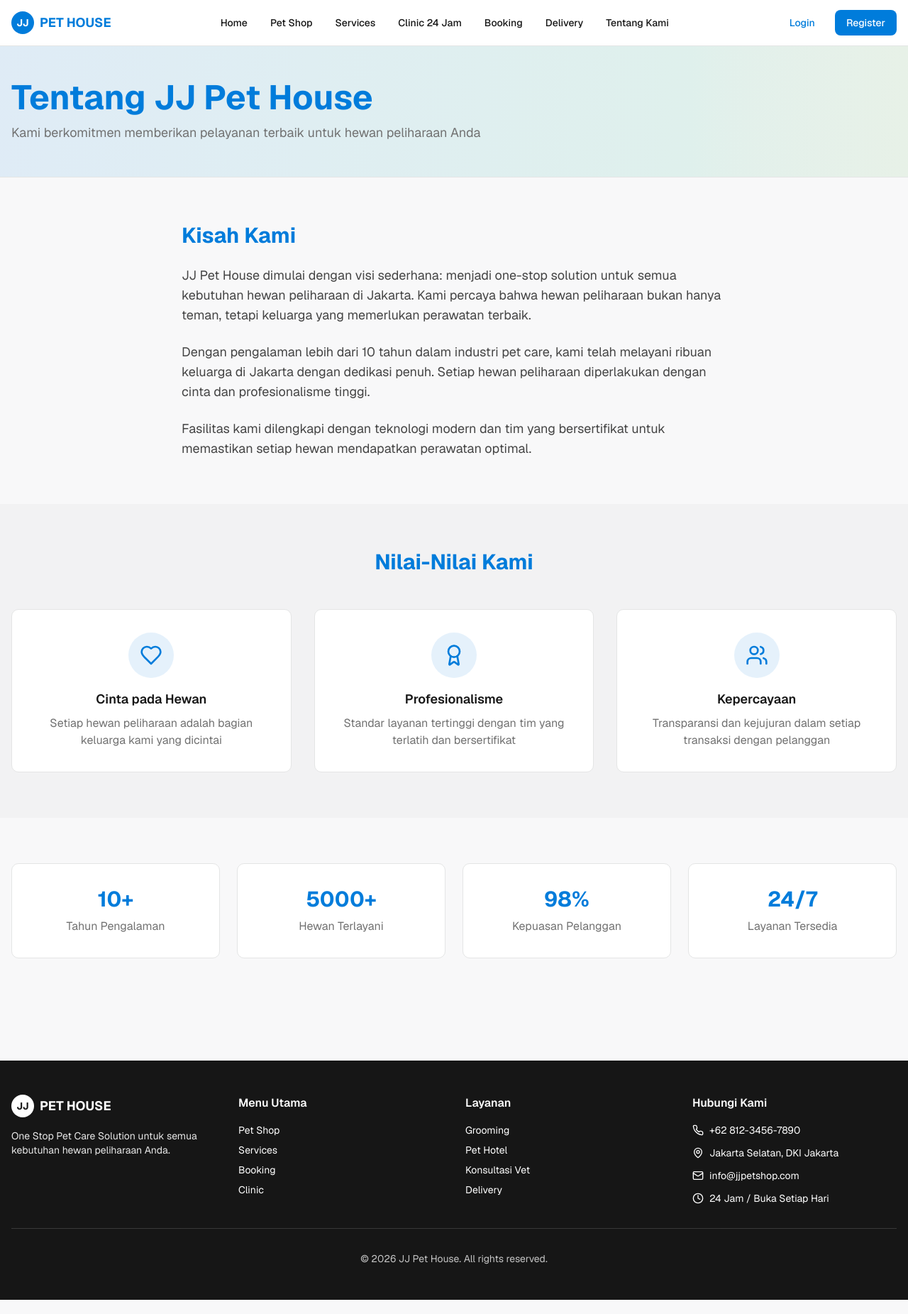
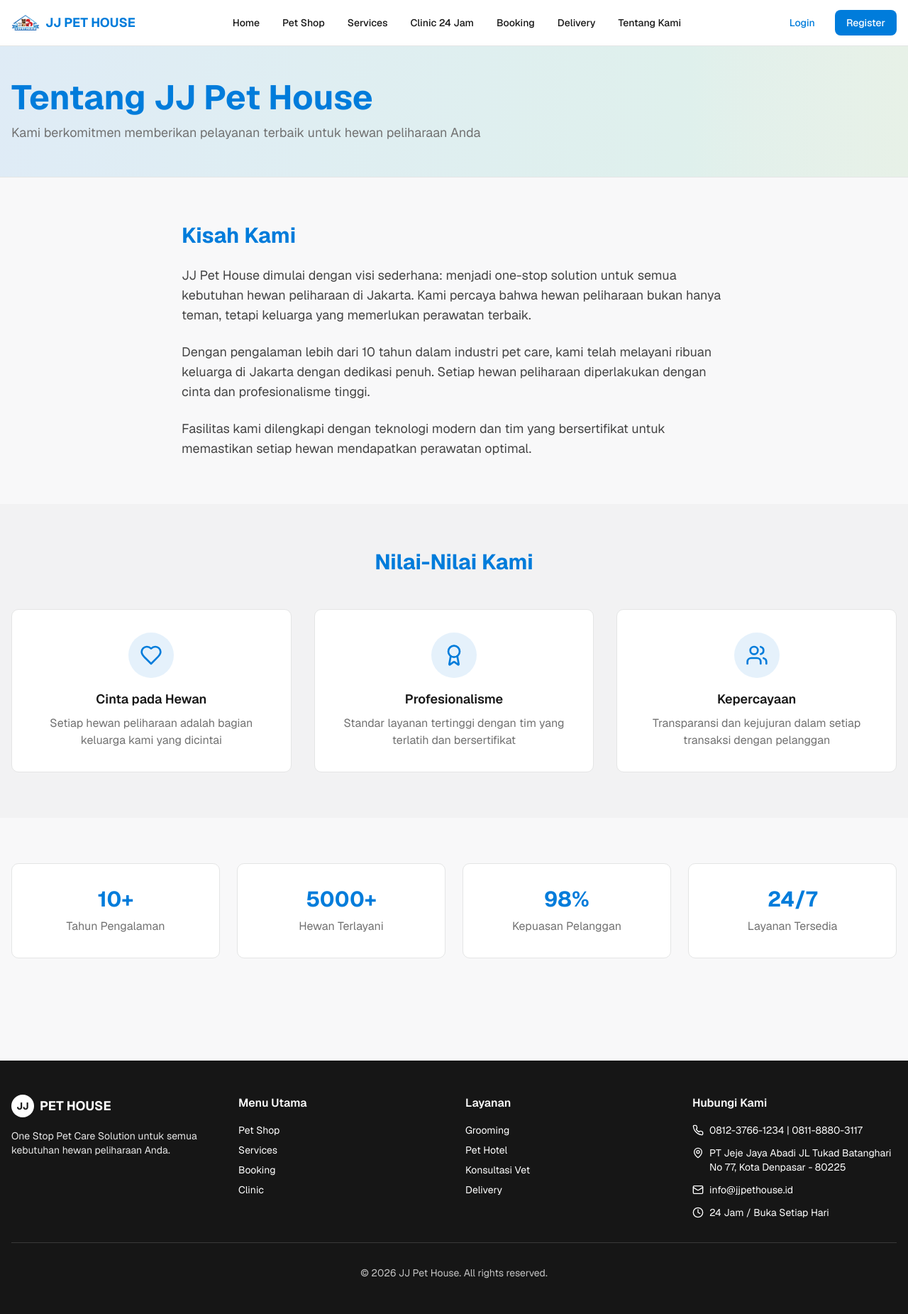
Before and after one commit to atozpw/petshop, a Next.js app: page /about in a window 1280 px wide. Shown: the whole page at 71% size. Built offline with nearby package versions, Linux system fonts and the light colour scheme.

Commit message:
fix: update kontan informasi dan logo

```diff
--- a/app/booking/confirmation/page.tsx
+++ b/app/booking/confirmation/page.tsx
@@ -111,8 +111,8 @@ export default function ConfirmationPage() {
                 <div className="space-y-2 text-sm">
                   <div className="flex items-center gap-2">
                     <Phone size={16} className="text-primary" />
-                    <a href="tel:+6281234567890" className="text-primary hover:underline">
-                      +62 812-3456-7890
+                    <a href="tel:+6281188803117" className="text-primary hover:underline">
+                      0811-8880-3117
                     </a>
                   </div>
                   <div className="flex items-center gap-2">
--- a/app/clinic/page.tsx
+++ b/app/clinic/page.tsx
@@ -107,12 +107,12 @@ export default function ClinicPage() {
             <h2 className="text-3xl font-bold mb-4">Butuh Konsultasi Veteriner?</h2>
             <p className="text-lg opacity-90 mb-6">Hubungi kami sekarang untuk jadwal konsultasi Anda</p>
             <div className="flex flex-col sm:flex-row gap-4 justify-center">
-              <a href="https://wa.me/6281234567890" target="_blank" rel="noopener noreferrer">
+              <a href="https://wa.me/6281237661234" target="_blank" rel="noopener noreferrer">
                 <button className="px-8 py-3 bg-white text-primary font-semibold rounded-lg hover:bg-gray-100">
                   Chat WhatsApp
                 </button>
               </a>
-              <a href="tel:+6281234567890">
+              <a href="tel:+6281188803117">
                 <button className="px-8 py-3 bg-white/20 text-white font-semibold rounded-lg hover:bg-white/30 border border-white">
                   Hubungi Telepon
                 </button>
--- a/app/layout.tsx
+++ b/app/layout.tsx
@@ -13,19 +13,19 @@ export const metadata: Metadata = {
   icons: {
     icon: [
       {
-        url: "/icon-light-32x32.png",
+        url: "/logo.png",
         media: "(prefers-color-scheme: light)",
       },
       {
-        url: "/icon-dark-32x32.png",
+        url: "/logo.png",
         media: "(prefers-color-scheme: dark)",
       },
       {
-        url: "/icon.svg",
+        url: "/logo.png",
         type: "image/svg+xml",
       },
     ],
-    apple: "/apple-icon.png",
+    apple: "/logo.png",
   },
 }
 
--- a/app/page.tsx
+++ b/app/page.tsx
@@ -51,12 +51,12 @@ export default function Home() {
                   Siap melayani hewan kesayangan Anda kapan saja dengan dokter hewan berpengalaman dan peralatan modern.
                 </p>
                 <div className="flex flex-col sm:flex-row gap-3 pt-4">
-                  <a href="https://wa.me/6281234567890" target="_blank" rel="noopener noreferrer">
+                  <a href="https://wa.me/6281188803117" target="_blank" rel="noopener noreferrer">
                     <button className="px-6 py-2 bg-white text-primary font-semibold rounded-lg hover:bg-gray-100 transition-colors flex items-center gap-2">
                       <span>💬</span> Hubungi Sekarang
                     </button>
                   </a>
-                  <a href="https://wa.me/6281234567890" target="_blank" rel="noopener noreferrer">
+                  <a href="https://wa.me/6281237661234" target="_blank" rel="noopener noreferrer">
                     <button className="px-6 py-2 bg-white/20 text-white font-semibold rounded-lg hover:bg-white/30 transition-colors border border-white flex items-center gap-2">
                       <span>💬</span> Chat WhatsApp
                     </button>
@@ -158,7 +158,7 @@ export default function Home() {
                   <Phone className="text-primary" size={24} />
                 </div>
                 <h3 className="font-semibold text-foreground mb-2">Hubungi Kami</h3>
-                <p className="text-muted-foreground">+62 812-3456-7890</p>
+                <p className="text-muted-foreground">0812-3766-1234 | 0811-8880-3117</p>
                 <p className="text-sm text-muted-foreground">Senin - Minggu, 08:00 - 21:00</p>
               </div>
 
@@ -167,8 +167,8 @@ export default function Home() {
                   <MapPin className="text-primary" size={24} />
                 </div>
                 <h3 className="font-semibold text-foreground mb-2">Lokasi</h3>
-                <p className="text-muted-foreground">Jl. Gatot Subroto No.123</p>
-                <p className="text-sm text-muted-foreground">Jakarta Selatan, DKI Jakarta</p>
+                <p className="text-muted-foreground">PT Jeje Jaya Abadi </p>
+                <p className="text-sm text-muted-foreground"> JL Tukad Batanghari No 77, Kota Denpasar - 80225 </p>
               </div>
 
               <div className="text-center">
--- a/app/pet-shop/page.tsx
+++ b/app/pet-shop/page.tsx
@@ -80,7 +80,7 @@ export default function PetShopPage() {
           <div className="container mx-auto px-4 text-center">
             <h2 className="text-3xl font-bold mb-4">Tidak Menemukan yang Anda Cari?</h2>
             <p className="text-lg opacity-90 mb-6">Hubungi kami untuk rekomendasi produk custom</p>
-            <a href="https://wa.me/6281234567890" target="_blank" rel="noopener noreferrer">
+            <a href="https://wa.me/6281237661234" target="_blank" rel="noopener noreferrer">
               <button className="px-8 py-3 bg-white text-primary font-semibold rounded-lg hover:bg-gray-100 transition-colors">
                 Hubungi via WhatsApp
               </button>
--- a/components/footer.tsx
+++ b/components/footer.tsx
@@ -79,15 +79,15 @@ export function Footer() {
             <ul className="space-y-3 text-sm">
               <li className="flex items-start gap-2">
                 <Phone size={16} className="mt-0.5 flex-shrink-0" />
-                <span>+62 812-3456-7890</span>
+                <span>0812-3766-1234 | 0811-8880-3117 </span>
               </li>
               <li className="flex items-start gap-2">
                 <MapPin size={16} className="mt-0.5 flex-shrink-0" />
-                <span>Jakarta Selatan, DKI Jakarta</span>
+                <span>PT Jeje Jaya Abadi JL Tukad Batanghari No 77, Kota Denpasar - 80225 </span>
               </li>
               <li className="flex items-start gap-2">
                 <Mail size={16} className="mt-0.5 flex-shrink-0" />
-                <span>info@jjpetshop.com</span>
+                <span>info@jjpethouse.id</span>
               </li>
               <li className="flex items-start gap-2">
                 <Clock size={16} className="mt-0.5 flex-shrink-0" />
--- a/components/header.tsx
+++ b/components/header.tsx
@@ -2,6 +2,7 @@
 
 import { useState } from "react"
 import Link from "next/link"
+import Image from "next/image"
 import { Menu, X } from "lucide-react"
 import { Button } from "@/components/ui/button"
 
@@ -13,10 +14,8 @@ export function Header() {
       <nav className="container mx-auto px-4 h-16 flex items-center justify-between">
         {/* Logo */}
         <Link href="/" className="flex items-center gap-2 font-bold text-lg text-primary">
-          <div className="w-8 h-8 bg-primary rounded-full flex items-center justify-center text-white text-sm font-bold">
-            JJ
-          </div>
-          <span>PET HOUSE</span>
+          <Image src="/logo.png" alt="JJ Pet House Logo" width={40} height={40} />
+          <span> JJ PET HOUSE</span>
         </Link>
 
         {/* Desktop Menu */}
--- a/components/hero-section.tsx
+++ b/components/hero-section.tsx
@@ -34,7 +34,7 @@ export function HeroSection() {
                   Booking Sekarang
                 </Button>
               </Link>
-              <a href="https://wa.me/6281234567890" target="_blank" rel="noopener noreferrer">
+              <a href="https://wa.me/6281237661234" target="_blank" rel="noopener noreferrer">
                 <Button
                   size="lg"
                   variant="outline"
```
Also changed, not shown: public/logo.png (added), 1 other file (tests, documents, lock files or other folders).
